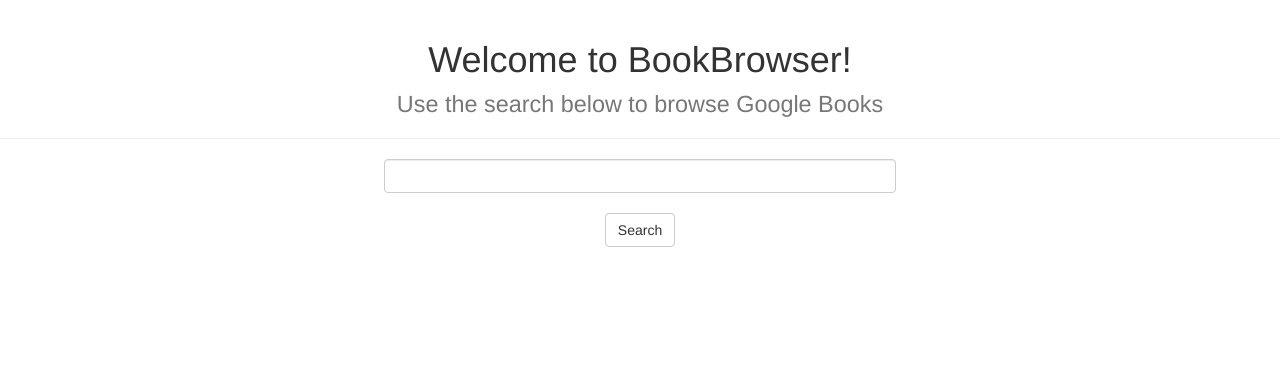
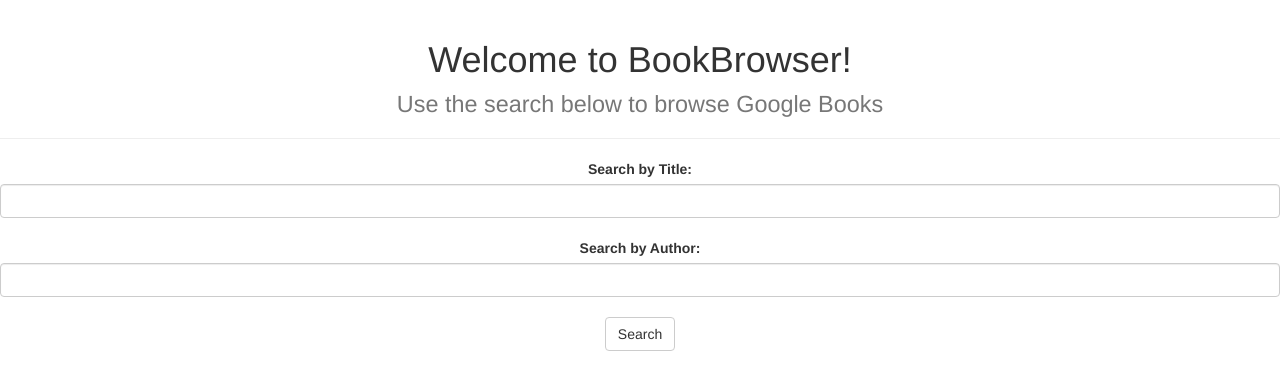
Before and after one commit to tpetersen0308/book-browser, a React (Create React App) app: page / in a window 1280 px wide. Shown: the top 390 px of the page. Built offline with nearby package versions, Linux system fonts and the light colour scheme.

Commit message:
refactor with search fields for author and title

```diff
--- a/src/components/Search.js
+++ b/src/components/Search.js
@@ -1,5 +1,5 @@
 import React, { Component } from 'react';
-import { FormControl, Button } from 'react-bootstrap';
+import { FormControl, ControlLabel, Button } from 'react-bootstrap';
 import { fetchBooks } from '../actions/bookActions';
 import store from '../store/configureStore'; //importing store because redux connect is crashing test suite
 import './Search.css';
@@ -8,13 +8,20 @@
   constructor() {
     super();
     this.state = {
-      searchTerms: "",
+      titleSearchTerms: "",
+      authorSearchTerms: "",
     }
   }
 
-  handleInputChange = (event) => {
+  handleTitleInputChange = (event) => {
     this.setState({
-      searchTerms: event.target.value,
+      titleSearchTerms: event.target.value,
+    });
+  }
+
+  handleAuthorInputChange = (event) => {
+    this.setState({
+      authorSearchTerms: event.target.value,
     });
   }
 
@@ -25,8 +32,12 @@
   render() {
     return (
       <div>
-        <form>
-          <FormControl id="search-input" onChange={this.handleInputChange} />
+        <form id="search-form">
+          <ControlLabel>Search by Title:</ControlLabel>
+          <FormControl id="title-search-input" onChange={this.handleTitleInputChange} />
+          <br />
+          <ControlLabel>Search by Author:</ControlLabel>
+          <FormControl id="author-search-input" onChange={this.handleAuthorInputChange} />
           <br />
           <Button id="search-button" onClick={this.handleSearchButton}>Search</Button>
         </form>
```
